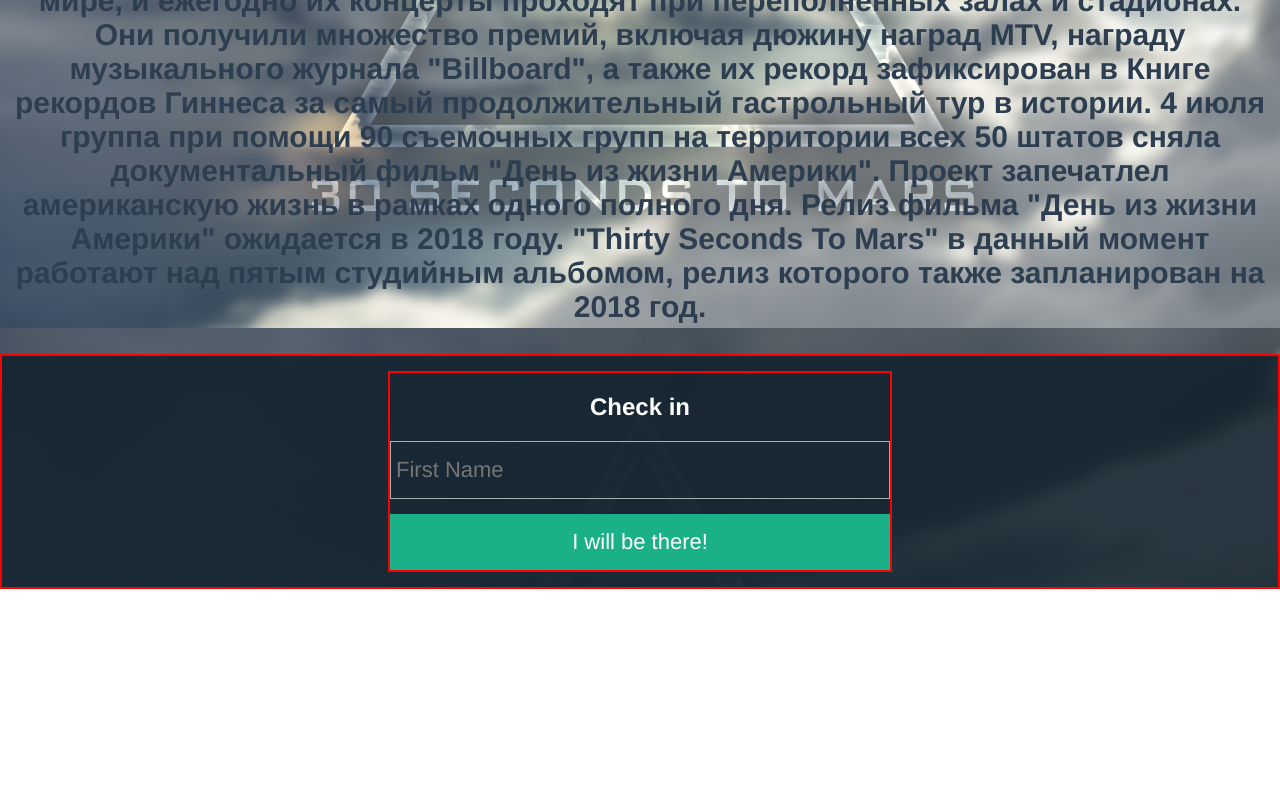
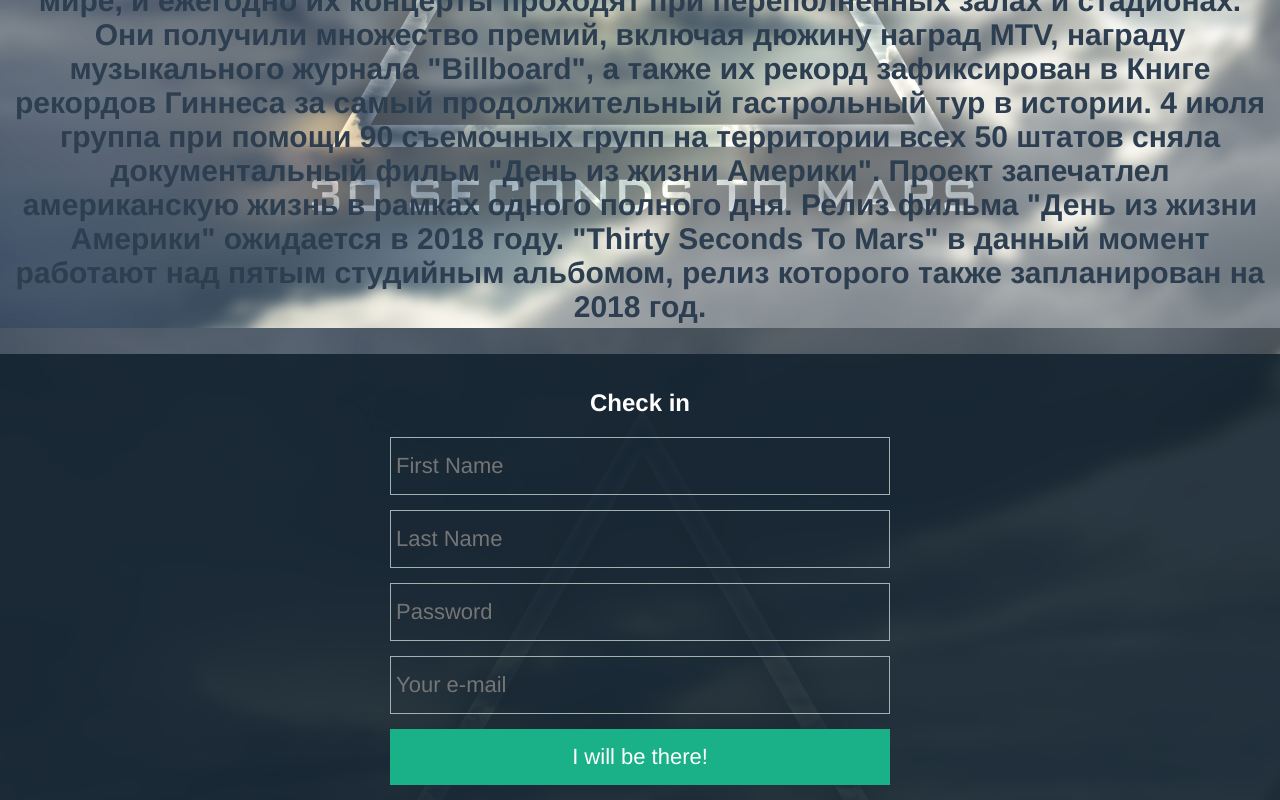
Before and after one commit to Tyldo/mars-event, a Vue app: page /#/ in a window 1280 px wide. Shown: the part 472-1272 px from the top of the page. Before the commit the page ends 1061 px from the top, so only its background shows below. Built offline with nearby package versions, Linux system fonts and the light colour scheme.

Commit message:
add routing and edit input

```diff
--- a/src/components/register.vue
+++ b/src/components/register.vue
@@ -3,6 +3,9 @@
         <div class='frm'>
           <h2 v-on:click="push">Check in</h2>
           <input v-model='form.firstName' type='text' placeholder='First Name' name='firstName'></input>
+          <input v-model='form.lastName' type='text' placeholder='Last Name' name='lastName'></input>
+          <input v-model='form.pass' type='password' placeholder='Password ' name='pass'></input>
+          <input v-model='form.mail' type='email' placeholder='Your e-mail' name='mail'></input>
 
           <button  type='submit'>I will be there!</button>
 
@@ -22,7 +25,10 @@
 
       name: 'Soslan',
       form: {
-        firstName:''
+        firstName:'',
+        lastName: '',
+        pass: '',
+        mail:''
       }
     }
   },
@@ -46,7 +52,6 @@
         margin-bottom: 15px;
       }
       form {
-        border: 2px solid red;
         display: flex;
         justify-content: center;
         align-items: center;
@@ -88,7 +93,6 @@
         text-align: center;
         width: 500px;
         color: #ffffff;
-        border: 2px solid red;
       }
       @media (max-width: 700px) {
         .frm {
```
Also changed, not shown: 10 other files (tests, documents, lock files or other folders).
